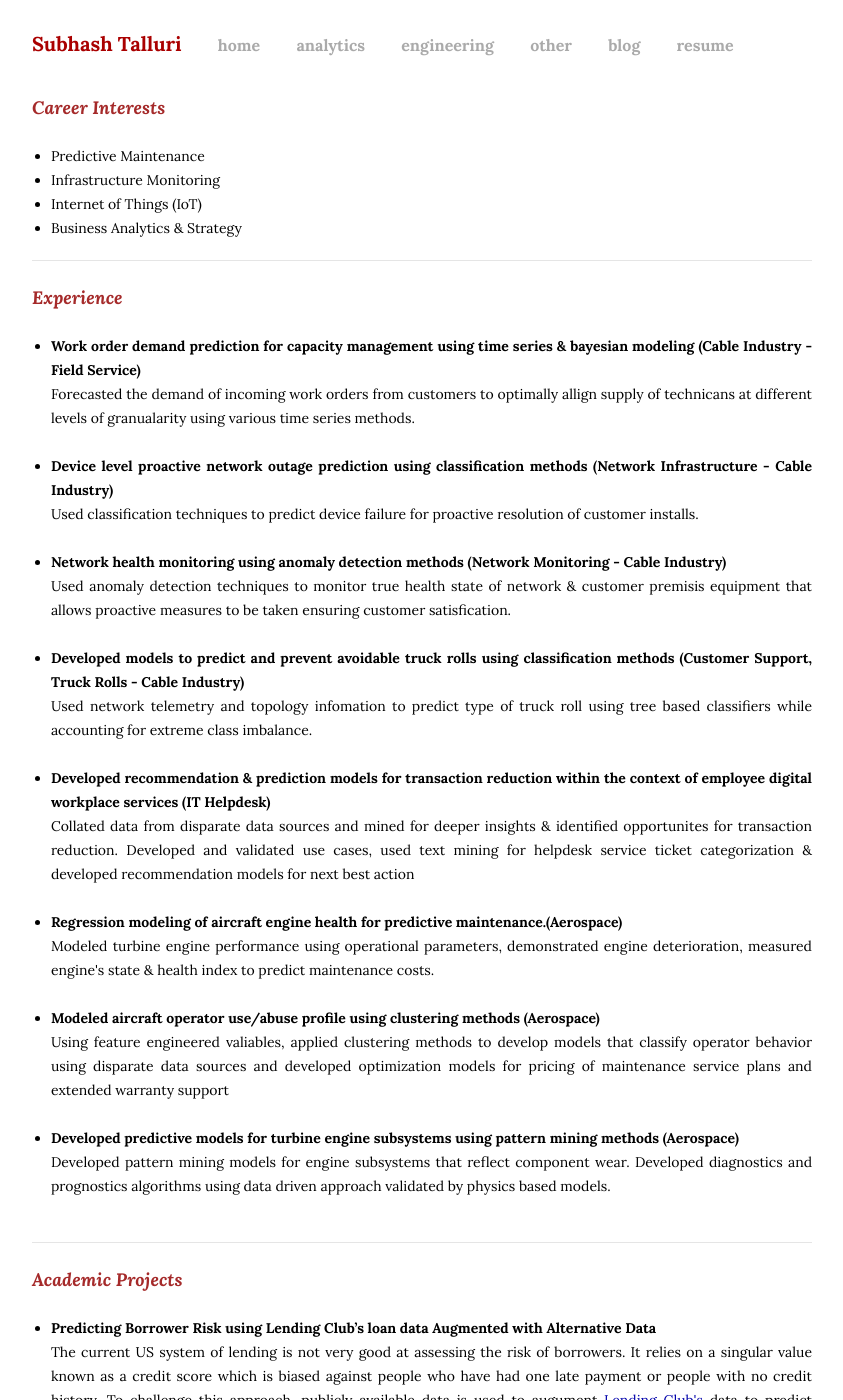
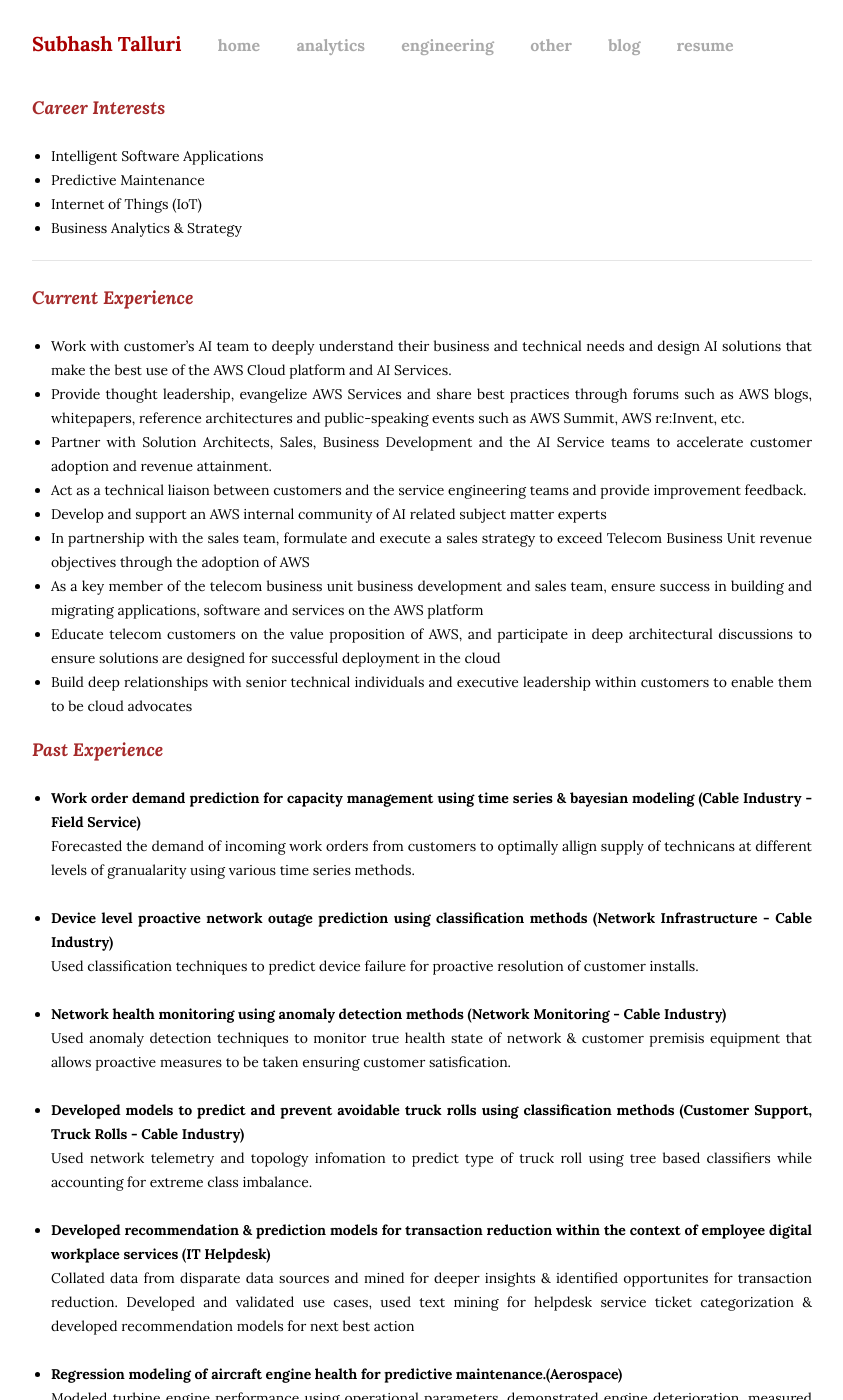
Before and after one commit to subhashtalluri/subhashtalluri.github.io, a Jekyll site: the page built from analytics.html, in a window 1280 px wide and 1400 px high. Shown: the whole window, without its empty margins (88-931 px from the left). Built offline with Jekyll 4.4.1, drawn with Linux system fonts in a browser that asks for light colours; some of the changed text lies outside the part shown.

Commit message:
update 4

```diff
--- a/analytics.html
+++ b/analytics.html
@@ -5,14 +5,28 @@ title: Subhash Talluri | Analytics
 <h3><i><b><span style="color:brown"><font size="4">Career Interests</font></span></b></i></h3>
 <br>
 <ul>
+    <li> Intelligent Software Applications </li>
     <li> Predictive Maintenance </li>
-    <li> Infrastructure Monitoring </li>
     <li> Internet of Things (IoT) </li>
     <li> Business Analytics & Strategy </li>
 </ul>
 <hr><br>
 
-<h3><i><b><span style="color:brown"><font size="4">Experience</font></span></b></i></h3>
+<h3><i><b><span style="color:brown"><font size="4">Current Experience</font></span></b></i></h3>
+<br>
+<ul>
+    <li>Work with customer’s AI team to deeply understand their business and technical needs and design AI solutions that make the best use of the AWS Cloud platform and AI Services. </li>
+    <li>Provide thought leadership, evangelize AWS Services and share best practices through forums such as AWS blogs, whitepapers, reference architectures and public-speaking events such as AWS Summit, AWS re:Invent, etc. </li>
+    <li>Partner with Solution Architects, Sales, Business Development and the AI Service teams to accelerate customer adoption and revenue attainment.</li>
+    <li>Act as a technical liaison between customers and the service engineering teams and provide improvement feedback.</li>
+    <li>Develop and support an AWS internal community of AI related subject matter experts </li>
+    <li>In partnership with the sales team, formulate and execute a sales strategy to exceed Telecom Business Unit revenue objectives through the adoption of AWS </li>
+    <li>As a key member of the telecom business unit business development and sales team, ensure success in building and migrating applications, software and services on the AWS platform </li>
+    <li>Educate telecom customers on the value proposition of AWS, and participate in deep architectural discussions to ensure solutions are designed for successful deployment
+                      in the cloud </li>
+    <li>Build deep relationships with senior technical individuals and executive leadership within customers to enable them to be cloud advocates </li>
+</ul>
+<h3><i><b><span style="color:brown"><font size="4">Past Experience</font></span></b></i></h3>
 <br>
 <ul>
     <li>
@@ -49,18 +63,3 @@ title: Subhash Talluri | Analytics
     <br>
 </ul>
 <hr><br>
-
-<h3><i><b><span style="color:brown"><font size="4">Academic Projects</font></span></b> </i></h3>
-<br>
-<ul>
-    <li>
-    <b>Predicting Borrower Risk using Lending Club’s loan data Augmented with Alternative Data</b><br>
-    The current US system of lending is not very good at assessing the risk of borrowers. It relies on a singular value known as a credit score which is biased against people who have had one late payment or people with no credit history. To challenge this approach, publicly available data is used to augument <a href="https://www.lendingclub.com/">Lending Club's</a> data to predict borrower's risk.  </li>
-    <br>
-    <li>
-    <b>Instacart product recommendations invoked from a web application</b><br>
-    The web application uses python as middleware to fetch data from postgreSQL database to drive online ML predictions through a javascript/bootstrap powered front end.</li>
-    <br>
-
-</ul>
-<hr><br>
```
